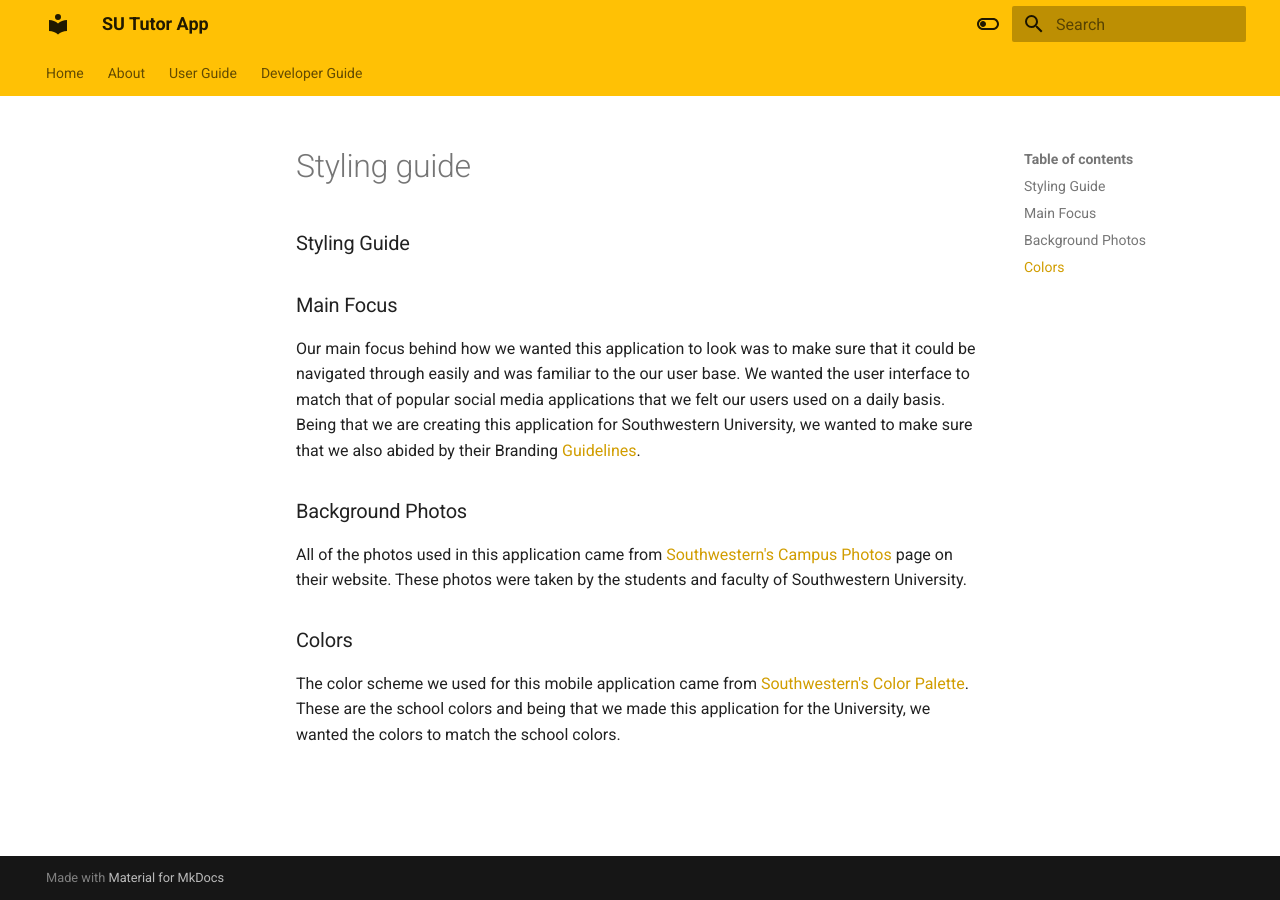
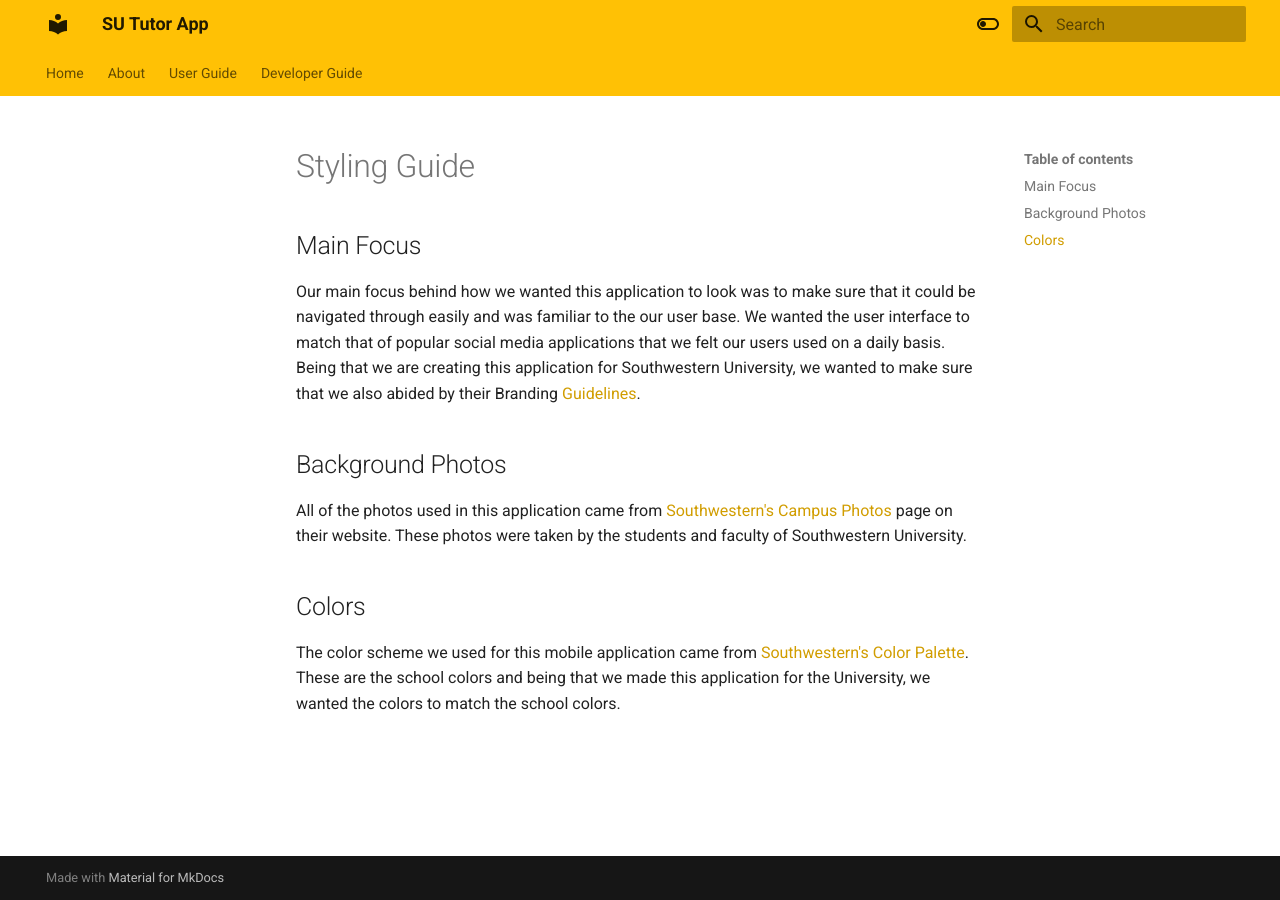
Before and after one commit to Southwestern-Higher-Learning/southwestern-higher-learning.github.io, an MkDocs documentation site: the page built from docs/developers/frontend/styling-guide.md, in a window 1280 px wide. Built offline with MkDocs 1.6.1 and Material for MkDocs 9.7.7, drawn with Linux system fonts in a browser that asks for light colours.

Commit message:
Page Updates

```diff
--- a/docs/developers/frontend/styling-guide.md
+++ b/docs/developers/frontend/styling-guide.md
@@ -1,16 +1,16 @@
-### Styling Guide
+# Styling Guide
 
-### Main Focus
+## Main Focus
 
 Our main focus behind how we wanted this application to look was to make sure that it could be navigated through easily
 and was familiar to the our user base. We wanted the user interface to match that of popular social media applications that
 we felt our users used on a daily basis. Being that we are creating this application for Southwestern University, we wanted
 to make sure that we also abided by their Branding [Guidelines](https://drive.google.com/file/d/1Wavuq_d--E8AsPfkWWm8IljCETCkPoVp/view).
 
-### Background Photos
+## Background Photos
 
 All of the photos used in this application came from [Southwestern's Campus Photos](https://www.southwestern.edu/marketing-and-communications/media-kit/campus-photos/) page on their website. These photos were taken by the students and faculty of Southwestern University.
 
-### Colors
+## Colors
 
 The color scheme we used for this mobile application came from [Southwestern's Color Palette](https://www.southwestern.edu/marketing-and-communications/style-guide/color-palette/). These are the school colors and being that we made this application for the University, we wanted the colors to match the school colors.
```
